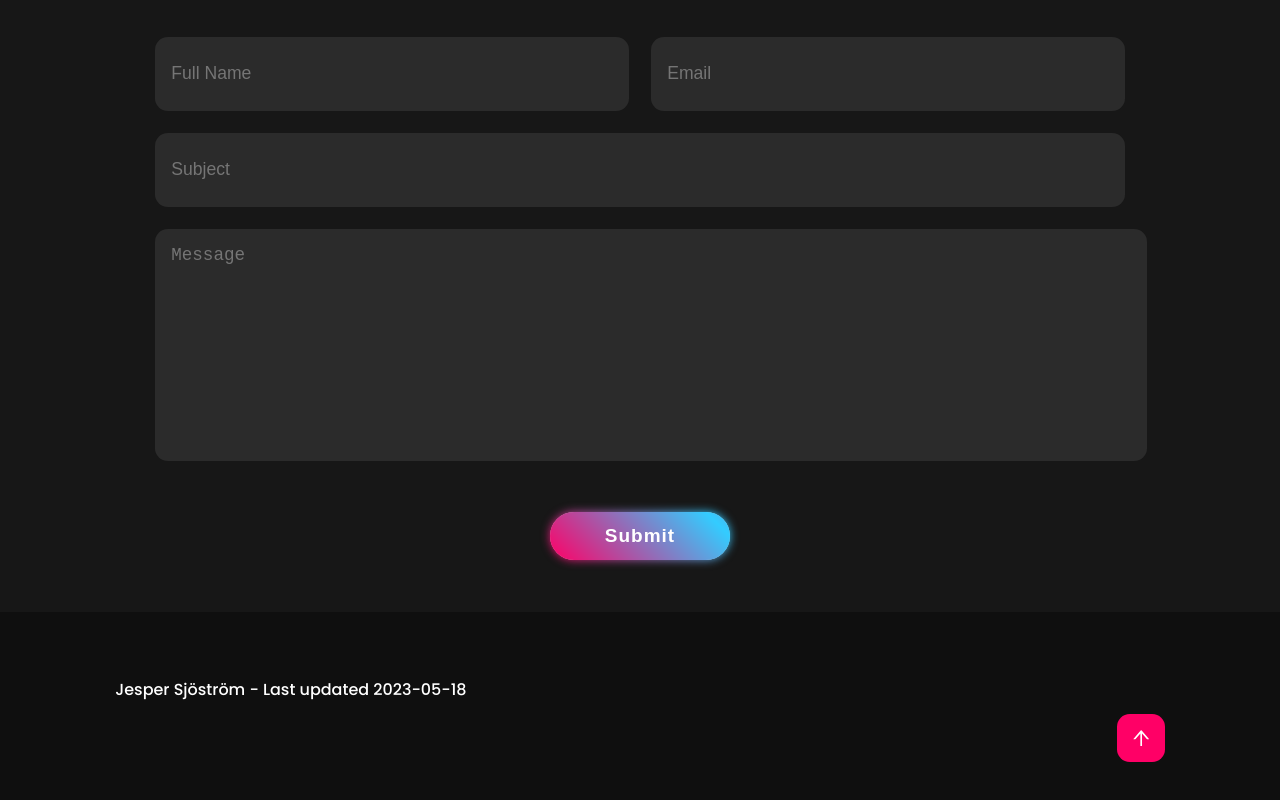
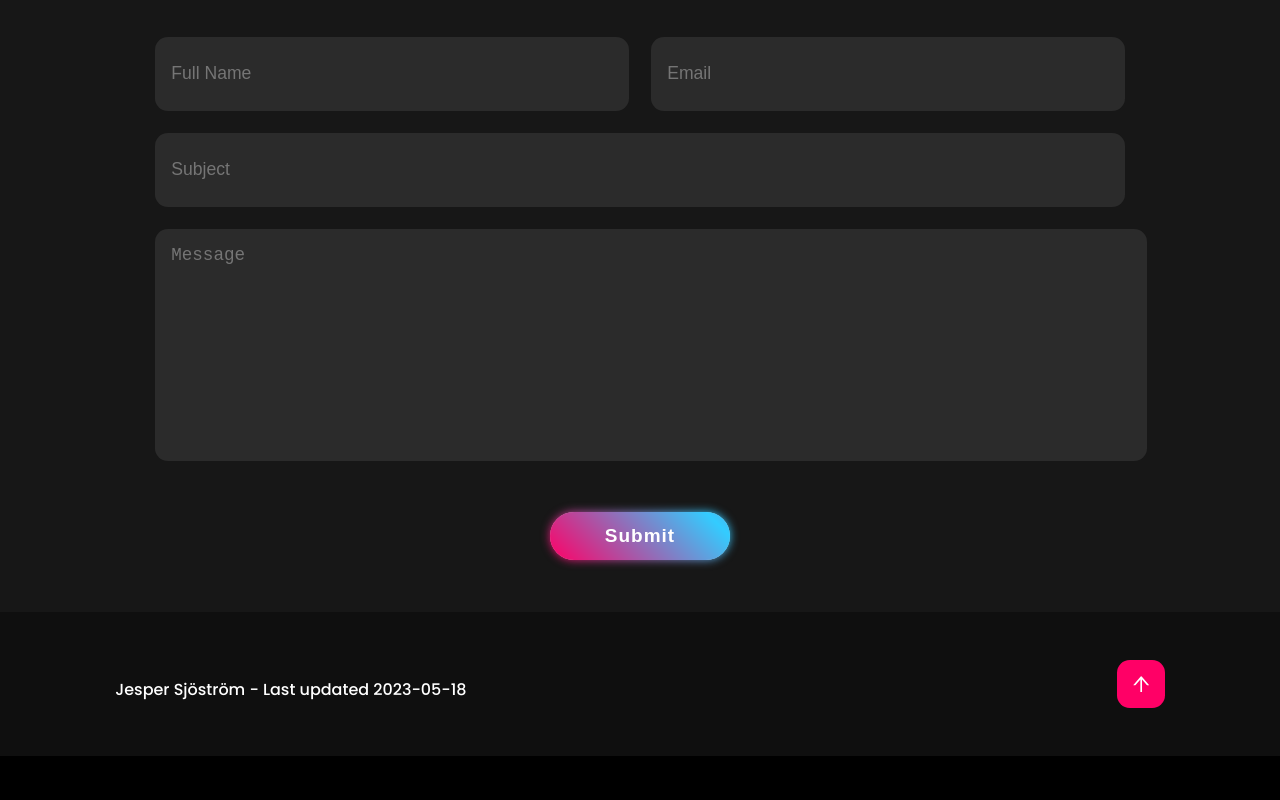
Before and after one commit to JesperSjostrom2/jespersjostrom2.github.io, a React (Create React App) app: page / in a window 1280 px wide. Shown: the part 3656-4456 px from the top of the page. After the commit the page ends 4412 px from the top, so only its background shows below. Built offline with nearby package versions, Linux system fonts and the light colour scheme; no server answers; the HTML template or start-up script is replaced by a standard one.

Commit message:
style: footer

```diff
--- a/src/components/footer/footer.css
+++ b/src/components/footer/footer.css
@@ -5,10 +5,16 @@
   flex-wrap: wrap;
   padding: 2rem 9%;
   background: #0F0F0F;
+
 }
 
 .footer-text p {
   font-size: 1rem;
+  margin-right: 0.5rem;
+}
+
+.footer-text {
+  max-height: 5rem;
 }
 
 .footer-iconTop a {
```
